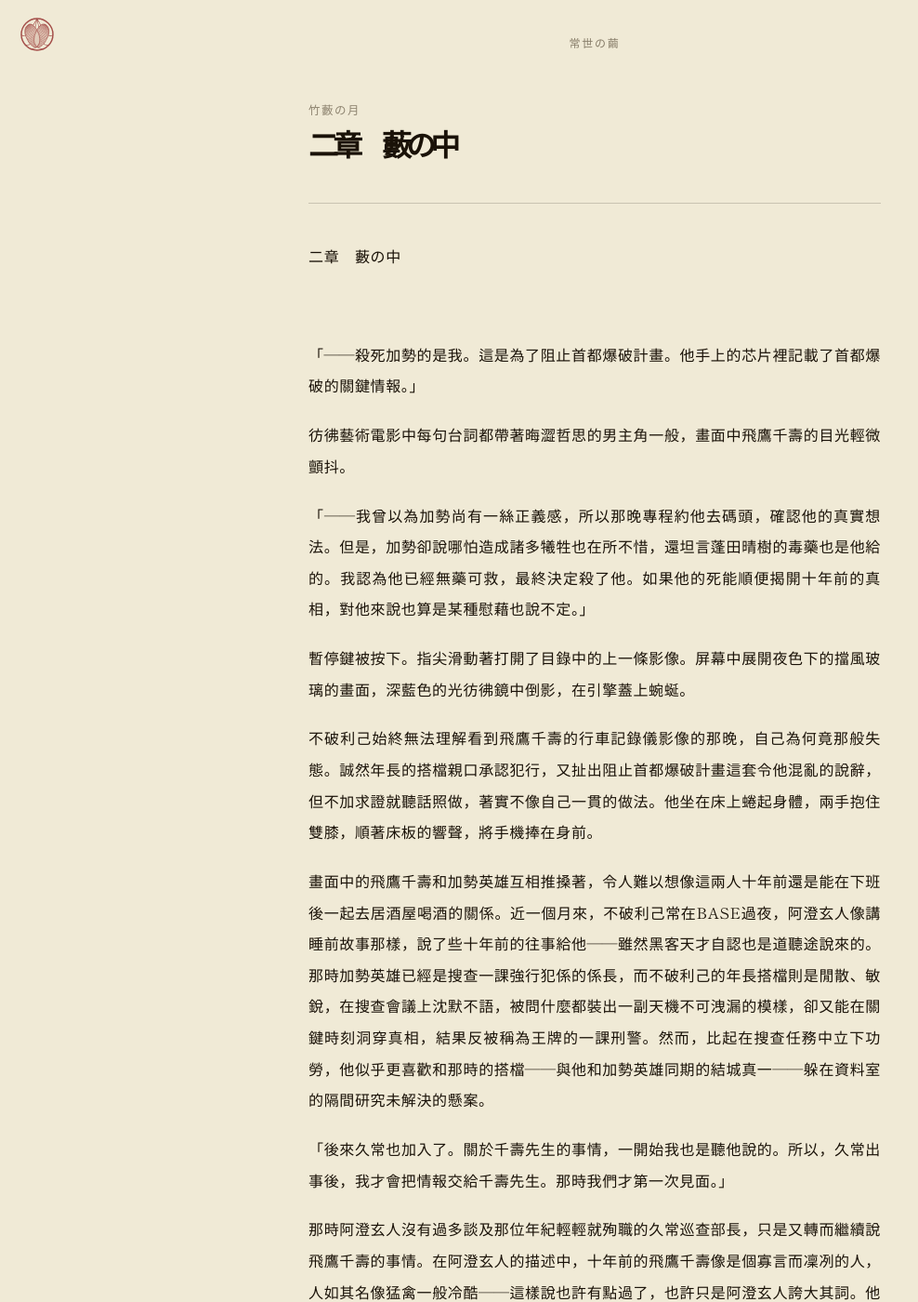
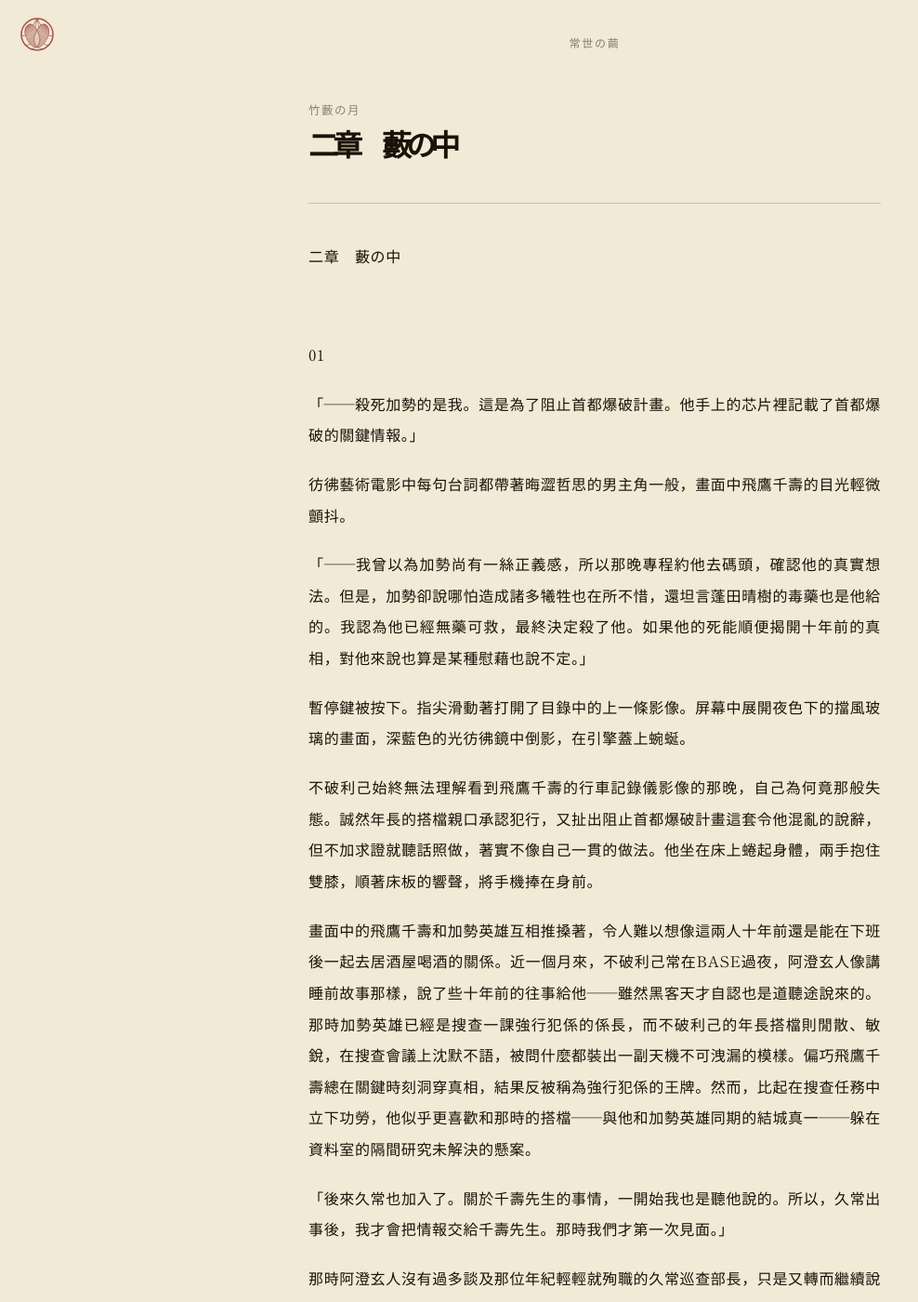
Before and after one commit to AriaYura/eternalnessstudy, a Jekyll site: the page built from posts/takeyabunotsuki/t-02.md, in a window 1280 px wide and 1400 px high. Shown: the whole window at 93% size, without its empty margins (0-988 px from the left). Built offline with Jekyll 4.4.1, drawn with Linux system fonts in a browser that asks for light colours; some web fonts are replaced.

Commit message:
update t-02-01 0806

```diff
--- a/posts/takeyabunotsuki/t-02.md
+++ b/posts/takeyabunotsuki/t-02.md
@@ -12,6 +12,8 @@ permalink: /posts/takeyabunotsuki/t-02/
 
 <br>
 
+01
+
 「——殺死加勢的是我。這是為了阻止首都爆破計畫。他手上的芯片裡記載了首都爆破的關鍵情報。」
 
 彷彿藝術電影中每句台詞都帶著晦澀哲思的男主角一般，畫面中飛鷹千壽的目光輕微顫抖。
@@ -22,7 +24,7 @@ permalink: /posts/takeyabunotsuki/t-02/
 
 不破利己始終無法理解看到飛鷹千壽的行車記錄儀影像的那晚，自己為何竟那般失態。誠然年長的搭檔親口承認犯行，又扯出阻止首都爆破計畫這套令他混亂的說辭，但不加求證就聽話照做，著實不像自己一貫的做法。他坐在床上蜷起身體，兩手抱住雙膝，順著床板的響聲，將手機捧在身前。
 
-畫面中的飛鷹千壽和加勢英雄互相推搡著，令人難以想像這兩人十年前還是能在下班後一起去居酒屋喝酒的關係。近一個月來，不破利己常在BASE過夜，阿澄玄人像講睡前故事那樣，說了些十年前的往事給他——雖然黑客天才自認也是道聽途說來的。那時加勢英雄已經是搜查一課強行犯係的係長，而不破利己的年長搭檔則是閒散、敏銳，在搜查會議上沈默不語，被問什麼都裝出一副天機不可洩漏的模樣，卻又能在關鍵時刻洞穿真相，結果反被稱為王牌的一課刑警。然而，比起在搜查任務中立下功勞，他似乎更喜歡和那時的搭檔——與他和加勢英雄同期的結城真一——躲在資料室的隔間研究未解決的懸案。
+畫面中的飛鷹千壽和加勢英雄互相推搡著，令人難以想像這兩人十年前還是能在下班後一起去居酒屋喝酒的關係。近一個月來，不破利己常在BASE過夜，阿澄玄人像講睡前故事那樣，說了些十年前的往事給他——雖然黑客天才自認也是道聽途說來的。那時加勢英雄已經是搜查一課強行犯係的係長，而不破利己的年長搭檔則閒散、敏銳，在搜查會議上沈默不語，被問什麼都裝出一副天機不可洩漏的模樣。偏巧飛鷹千壽總在關鍵時刻洞穿真相，結果反被稱為強行犯係的王牌。然而，比起在搜查任務中立下功勞，他似乎更喜歡和那時的搭檔——與他和加勢英雄同期的結城真一——躲在資料室的隔間研究未解決的懸案。
 
 「後來久常也加入了。關於千壽先生的事情，一開始我也是聽他說的。所以，久常出事後，我才會把情報交給千壽先生。那時我們才第一次見面。」
 
```
